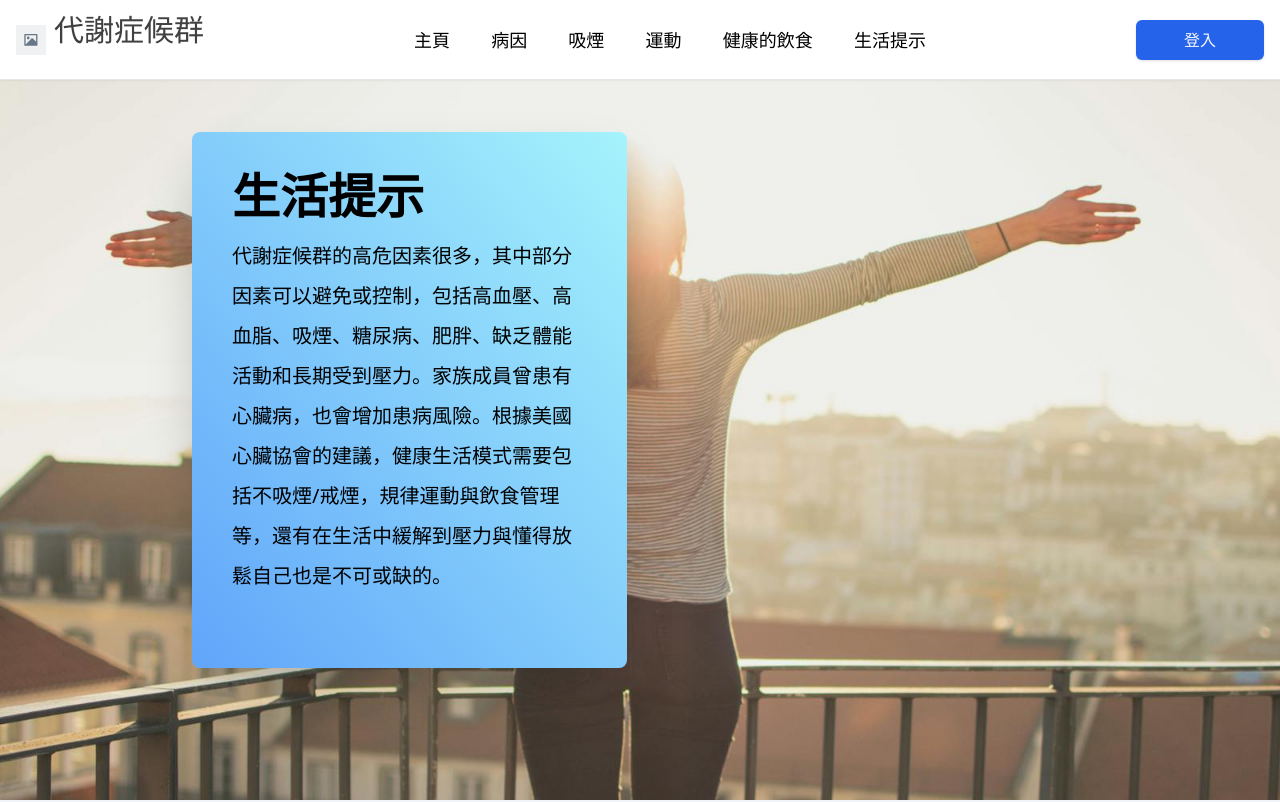
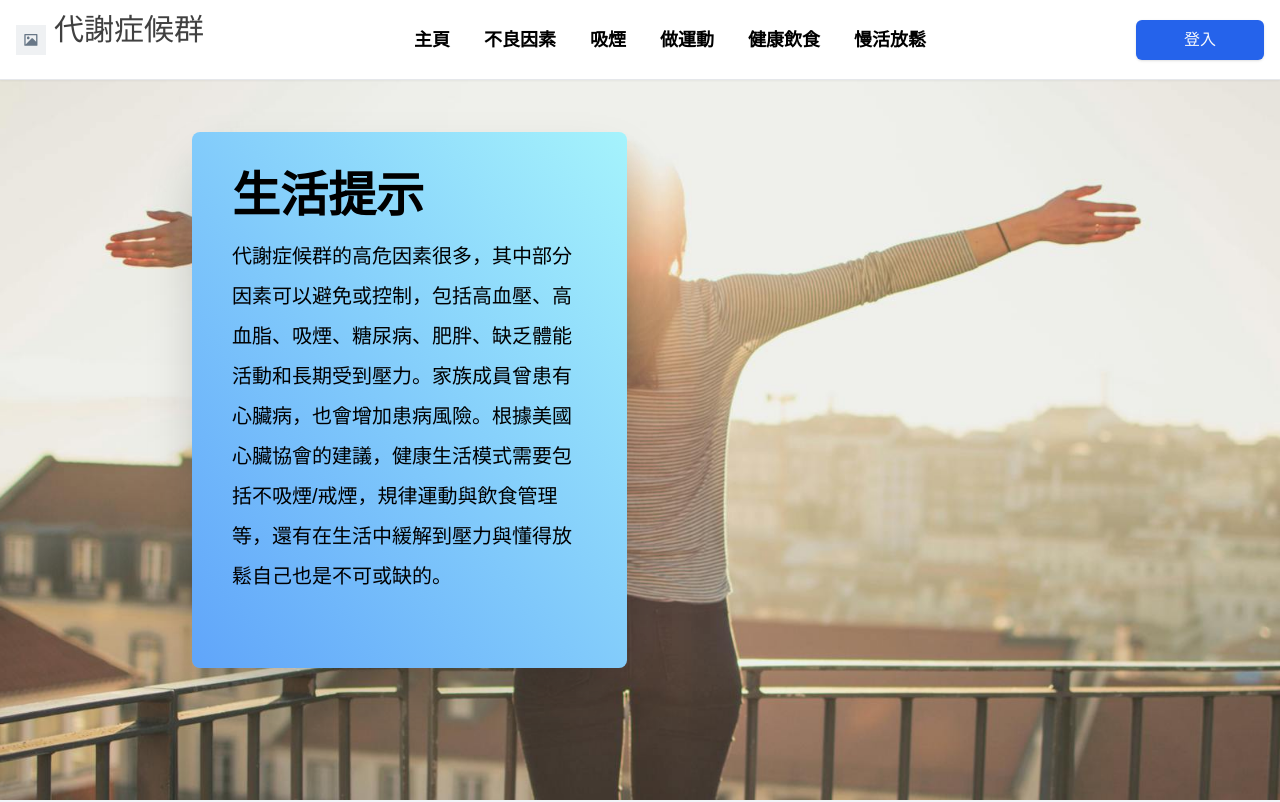
Before and after one commit to louise-longsze/cuhk-ms-website, a Next.js app: page /general/tips in a window 1280 px wide. Shown: the top 802 px of the page. Built offline with nearby package versions, Linux system fonts and the light colour scheme; no server answers; a web font is replaced by a local one.

Commit message:
changes after UAT comments 2

```diff
--- a/app/general/diet/page.tsx
+++ b/app/general/diet/page.tsx
@@ -32,7 +32,7 @@ const DietPage = () => {
             <h2>關於脂肪</h2>
             <div className="lg:px-24 px-4 m-5">
               <p>
-                健康的飲⾷包括進⾷少些脂肪，這也包括改變你進⾷脂肪的種類。脂肪有多種不同的形態，我們需要脂肪來使身體可以有正常的運作。脂肪可以是液體狀態，例如粟⽶油，也可以是固體狀態，像烹調用脂肪。有時我們是可以看見脂肪的，像肉類上的脂肪;但它也可以是看不見的，像隱藏在蛋糕內的脂肪。除了這些較明顯的分別外，你也可能聽過另外三種不同種類的脂肪。
+                健康的飲⾷包括進⾷少些脂肪，這也包括改變你進⾷脂肪的種類。脂肪有多種不同的形態，我們需要脂肪來使身體可以有正常的運作。脂肪可以是液體狀態，例如粟⽶油，也可以是固體狀態，像烹調用脂肪。有時我們是可以看見脂肪的，像肉類上的脂肪；但它也可以是看不見的，像隱藏在蛋糕內的脂肪。除了這些較明顯的分別外，你也可能聽過另外三種不同種類的脂肪。
               </p>
             </div>
           </div>
@@ -293,7 +293,7 @@ const DietPage = () => {
                 <div className="px-6 py-12 md:px-12">
                   <h2>我可以怎樣減低糖份的吸收呢?</h2>
                   <p className="mb-6 text-neutral-500">
-                    若飲品或用餐需用「糖」，請改用代糖。你也可以⽤⽣果或低脂甜品代替蛋糕、餅乾、糖果、朱古⼒和布甸。選擇低卡路⾥的⾷物或不含糖的飲品，或甚至是飲清⽔!{" "}
+                    若飲品或用餐需用「糖」，請改用代糖。你也可以⽤⽣果或低脂甜品代替蛋糕、餅乾、糖果、朱古⼒和布甸。選擇低卡路⾥的⾷物或不含糖的飲品，或甚至是飲清⽔！
                   </p>
                 </div>
               </div>
@@ -349,7 +349,7 @@ const DietPage = () => {
                     <p className="my-4">
                       • 各種蔬菜及水果
                       <br />•
-                      根莖類食物如薯仔、芋頭、紅蘿蔔及蕃薯等(根莖類含較高澱粉質)
+                      根莖類食物如薯仔、芋頭、紅蘿蔔及蕃薯等（根莖類含較高澱粉質）
                       <br />•
                       在菜餚中加添高纖維配料如冬菇、蘑菇、百合、雲耳、黑雲耳、粟米、蓮藕、馬蹄、青豆、海帶等
                     </p>
@@ -631,7 +631,7 @@ const DietPage = () => {
             />
             <div className="lg:px-24 px-4 m-5">
               <p>
-                營養標籤是包括食品營養成分名稱、含量和佔營養素參考數值(NRV)的百分⽐的表格。通常營養標籤會涵蓋五個⽅面的營養素，能量、蛋白質、脂肪(飽和脂肪和反式脂肪)、碳水化合物和鈉的含量。部分⾷物還會標識膽固醇、膳⾷纖維、鈣等營養素的含量。營養成分的含量標⽰使用每100克(g)、100毫升(ml)食品或每份食用量作為單位，營養成分的含量用具體數值表示，同時標示該營養成分含量佔營養素參考值(NRV)的百分比。
+                營養標籤是包括食品營養成分名稱、含量和佔營養素參考數值(NRV)的百分⽐的表格。通常營養標籤會涵蓋五個⽅面的營養素，能量、蛋白質、脂肪（飽和脂肪和反式脂肪）、碳水化合物和鈉的含量。部分⾷物還會標識膽固醇、膳⾷纖維、鈣等營養素的含量。營養成分的含量標⽰使用每100克(g)、100毫升(ml)食品或每份食用量作為單位，營養成分的含量用具體數值表示，同時標示該營養成分含量佔營養素參考值(NRV)的百分比。
                 <br />
                 <br />
                 香港也有營養標籤管理制度，也就是說所有預先包裝食品上⾯都必須貼有描述其熱能和營養素含量的標誌。學會閱讀營養標籤，對選擇正確的食物種類，控制每天的熱量、脂肪和鹽的攝入量非常重要。
--- a/app/general/tips/page.tsx
+++ b/app/general/tips/page.tsx
@@ -117,7 +117,7 @@ const TipsPage = () => {
         <div className="flex flex-col mx-auto lg:flex-row w-full max-w-screen-2xl">
           <div className="justify-center items-center px-4 lg:px-24 m-5">
             <p>
-              如果您在承受壓力或遭受創傷時傾向於關閉身體，那麼減輕壓力的活動可能會特別有幫助。如果令你開心的事情就只有吸煙、酗酒，不做運動，吃膩的⾷物和做一些令你⼗分疲倦的事情的話-那怪不得你有⼼臟病了!你應該找其它的東西去代替這些事了。
+              如果您在承受壓力或遭受創傷時傾向於關閉身體，那麼減輕壓力的活動可能會特別有幫助。如果令你開心的事情就只有吸煙、酗酒，不做運動，吃膩的⾷物和做一些令你⼗分疲倦的事情的話——那怪不得你有⼼臟病了！你應該找其它的東西去代替這些事了。
               <br />
               <br />
               但如果新的壓⼒源在挑戰您的應對能力，或者⾃我減壓措施仍無法緩解壓力，則可能需要以治療或諮詢的形式尋求幫助。如果您感到不知所措或被困，過度擔心或無法承擔責任時。專業的輔導員或治療師可以幫助您確定壓力的來源並學習新的應對工具。如果你有想傷害⾃己的意念或情況，請盡快尋求醫生診治。
@@ -130,8 +130,8 @@ const TipsPage = () => {
           <div className="flex flex-col justify-center items-center">
             <h2>減壓方法</h2>
           </div>
-          <div className="flex flex-col mx-auto lg:flex-row w-full max-w-screen-2xl justify-center items-center">
-            <div className="justify-center items-center pr-20">
+          <div className="flex mx-auto lg:flex-row w-full max-w-screen-2xl justify-center items-center">
+            <div className="w-1/2 justify-center items-center pr-20">
               {relaxlist.map((relax, index) => {
                 return (
                   <Accordion type="single" collapsible key={index}>
@@ -147,7 +147,7 @@ const TipsPage = () => {
                 );
               })}
             </div>
-            <div className="flex items-center space-x-2 justify-center">
+            <div className="items-center space-x-2 justify-center">
               <Image
                 src={"/tips/tips-questions.jpg"}
                 alt={""}
--- a/app/globals.css
+++ b/app/globals.css
@@ -80,7 +80,7 @@ body,
 }
 
 body {
-  font-family: var(--font-poppins);
+  font-family: var(--font-dengxian);
 }
 
 p {
--- a/app/layout.tsx
+++ b/app/layout.tsx
@@ -6,6 +6,18 @@ import "./globals.css";
 import { Toaster } from "@/components/ui/sonner";
 import { Footer } from "@/components/shared/footer";
 import { Navbar } from "@/components/shared/navbar";
+
+import local from "next/font/local";
+
+const dengxian = local({
+  src: [
+    {
+      path: "../public/fonts/Dengl.otf",
+      weight: "500",
+    },
+  ],
+  variable: "--font-dengxian",
+});
 
 export const metadata: Metadata = {
   title: "代謝症候群",
@@ -22,7 +34,7 @@ export default async function RootLayout({
   return (
     <SessionProvider session={session}>
       <html lang="en">
-        <body>
+        <body className={`${dengxian.variable}`}>
           <Toaster />
           <Navbar />
           <main className="bg-slate-100">{children}</main>
--- a/app/page.tsx
+++ b/app/page.tsx
@@ -22,7 +22,7 @@ export default function Home() {
                 不是一種特定疾病，而是一個健康的危險訊號，表示病人同時積累了多個高危不健康因素。
               </h1>
               <p className="mt-6 text-lg max-w-prose text-muted-foreground sm:text-xl">
-                包括：腰部脂肪過多(中央肥胖)、高密度脂蛋白膽固醇（好膽固醇）偏低、三酸甘油酯偏高、高血壓及高血糖。雖然此症患者沒有即時生命危險，初期亦沒有明顯病徵，但其實健康已開始受威脅，他們出現併發症（例如心臟病、腎衰竭、中風等）的機會較只有單一高危不健康因素人士高3倍。
+                包括：腰部脂肪過多（中央肥胖）、高密度脂蛋白膽固醇（好膽固醇）偏低、三酸甘油酯偏高、高血壓及高血糖。雖然此症患者沒有即時生命危險，初期亦沒有明顯病徵，但其實健康已開始受威脅，他們出現併發症（例如心臟病、腎衰竭、中風等）的機會較只有單一高危不健康因素人士高3倍。
                 <br />
                 <br />
                 根據國際糖尿聯盟（International Diabetes
--- a/components/logo.tsx
+++ b/components/logo.tsx
@@ -1,6 +1,5 @@
 import Link from "next/link";
 import Image from "next/image";
-import localFont from "next/font/local";
 
 import { cn } from "@/lib/utils";
 
--- a/components/shared/navitems.tsx
+++ b/components/shared/navitems.tsx
@@ -1,7 +1,6 @@
 "use client";
 
 import Link from "next/link";
-import { usePathname } from "next/navigation";
 import React from "react";
 import {
   DropdownMenu,
@@ -11,16 +10,15 @@ import {
 } from "@/components/ui/dropdown-menu";
 
 const NavItems = () => {
-  const pathname = usePathname();
   return (
-    <ul className="md:flex-between flex w-full flex-col items-start gap-5 md:flex-row">
+    <ul className="md:flex-between flex w-full flex-col items-start gap-5 md:flex-row font-bold">
       <li>
         <Link href={"/"}>主頁</Link>
       </li>
       <li>
         <DropdownMenu>
-          <DropdownMenuTrigger>病因</DropdownMenuTrigger>
-          <DropdownMenuContent>
+          <DropdownMenuTrigger>不良因素</DropdownMenuTrigger>
+          <DropdownMenuContent className="font-bold">
             <DropdownMenuItem>
               <Link href={"/general/highblood"}>高血壓</Link>
             </DropdownMenuItem>
@@ -40,13 +38,13 @@ const NavItems = () => {
         <Link href={"/general/smoke"}>吸煙</Link>
       </li>
       <li>
-        <Link href={"/general/sports"}>運動</Link>
+        <Link href={"/general/sports"}>做運動</Link>
       </li>
       <li>
-        <Link href={"/general/diet"}>健康的飲食</Link>
+        <Link href={"/general/diet"}>健康飲食</Link>
       </li>
       <li>
-        <Link href={"/general/tips"}>生活提示</Link>
+        <Link href={"/general/tips"}>慢活放鬆</Link>
       </li>
     </ul>
   );
--- a/tailwind.config.ts
+++ b/tailwind.config.ts
@@ -66,9 +66,6 @@ const config = {
           foreground: "hsl(var(--card-foreground))",
         },
       },
-      fontFamily: {
-        poppins: ["Poppins", "sans-serif"],
-      },
       borderRadius: {
         lg: "var(--radius)",
         md: "calc(var(--radius) - 2px)",
```
Also changed, not shown: app/general/sports/page.tsx (+8 -8 lines), constants/index.ts (+4 -4 lines), 1 other file (tests, documents, lock files or other folders).
